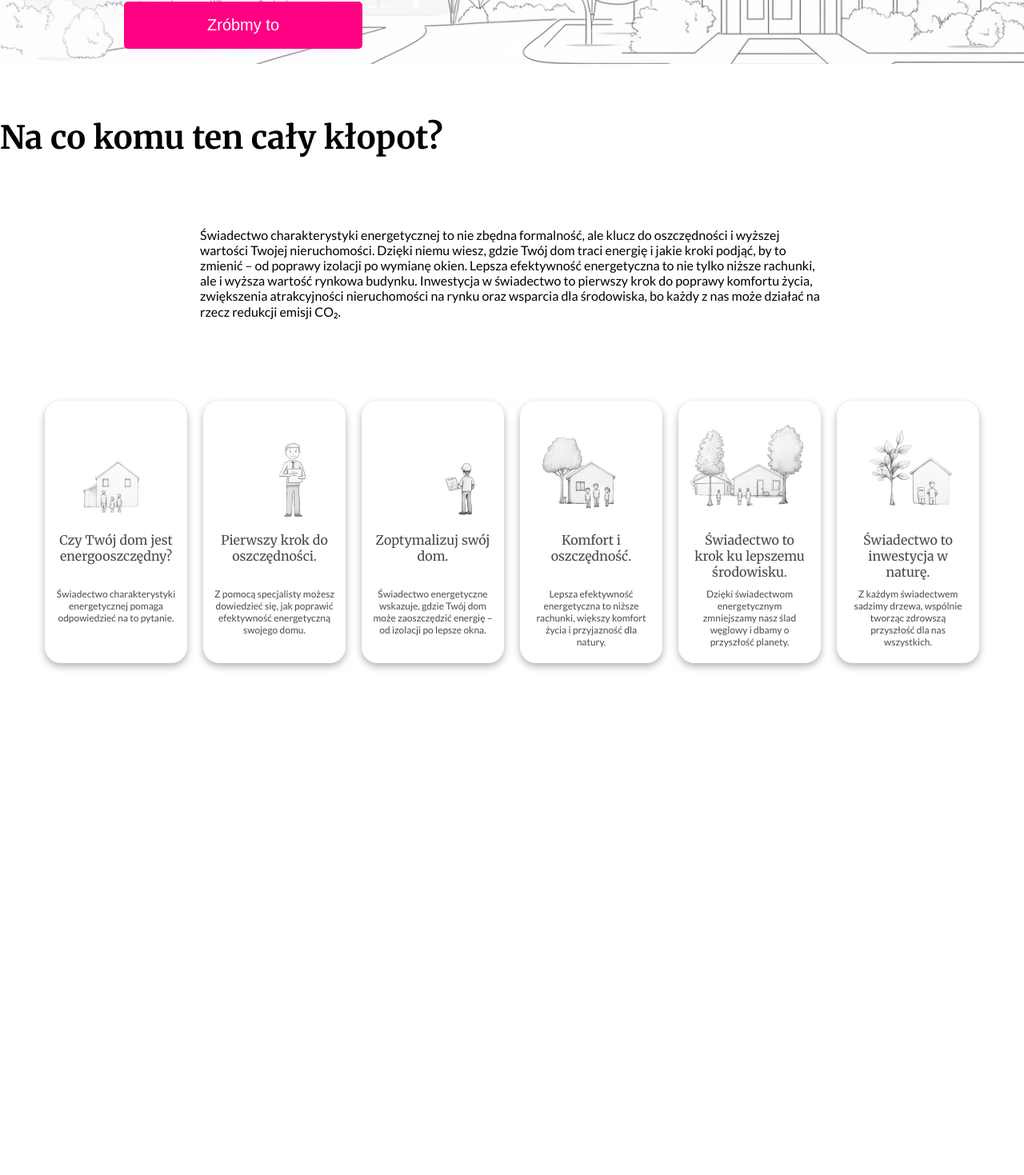
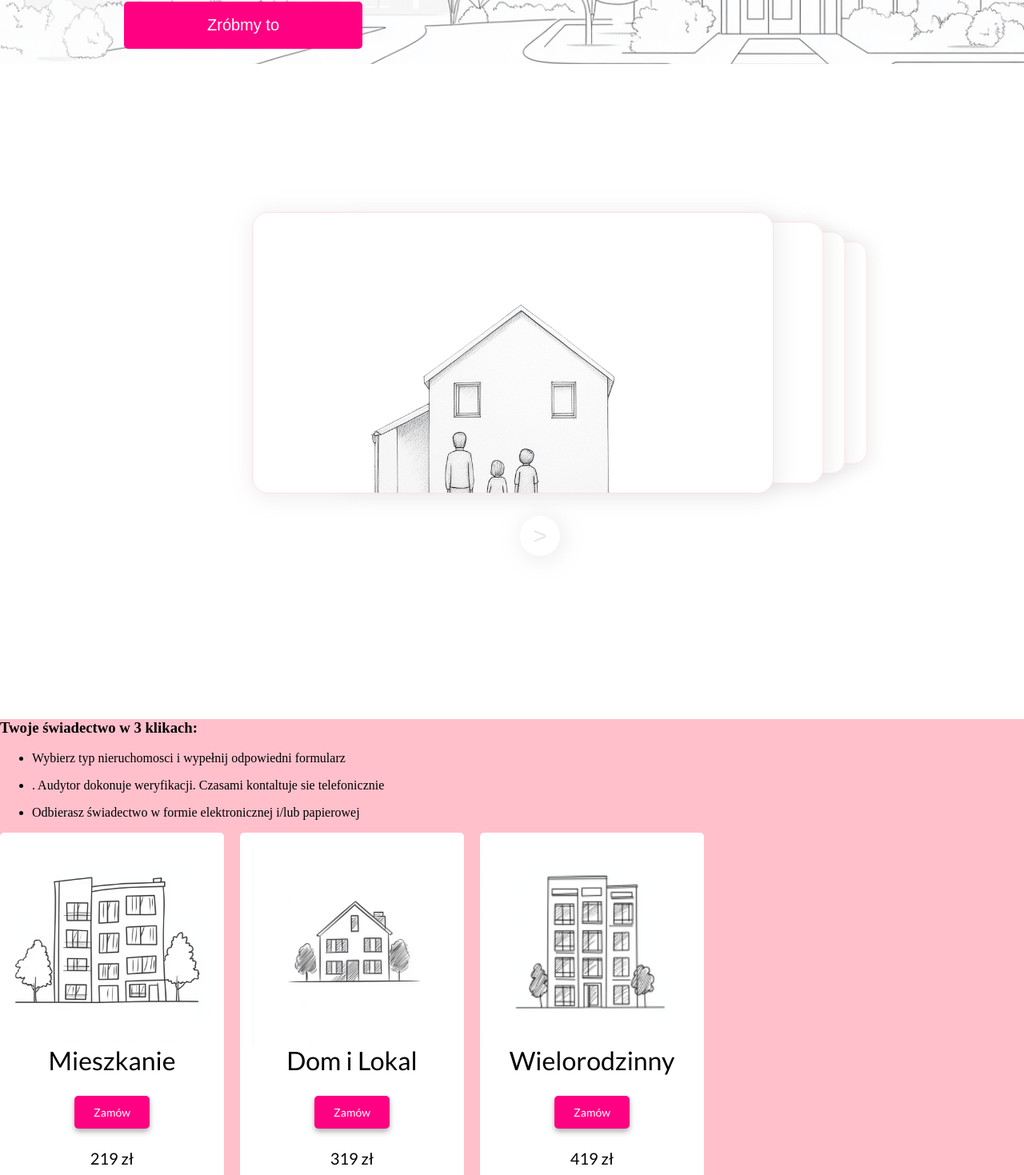
Before and after one commit to przemekoduje/certyfikat, a React (Create React App) app: page / in a window 1280 px wide. Shown: the part 720-2189 px from the top of the page at 80% size. Built offline with nearby package versions, Linux system fonts and the light colour scheme; the HTML template or start-up script is replaced by a standard one; a web font is replaced by a local one.

Commit message:
Opis wprowadzonych zmian

```diff
--- a/package.json
+++ b/package.json
@@ -7,9 +7,11 @@
     "@emotion/styled": "^11.13.0",
     "@mui/icons-material": "^6.0.2",
     "@mui/material": "^6.0.2",
+    "@react-spring/web": "^9.7.4",
     "@testing-library/jest-dom": "^5.17.0",
     "@testing-library/react": "^13.4.0",
     "@testing-library/user-event": "^13.5.0",
+    "framer-motion": "^11.5.4",
     "gsap": "^3.12.5",
     "react": "^18.3.1",
     "react-dom": "^18.3.1",
--- a/src/App.css
+++ b/src/App.css
@@ -6,7 +6,7 @@
 
   .container{
     position: relative;
-   width: 1440px;
+    max-width: 1440px;
     margin: 0 auto;
   }
 
--- /dev/null
+++ b/src/components/home2 copy/home2.scss
@@ -0,0 +1,49 @@
+.home2-container {
+  position: relative;
+  width: 100%;
+  height: 100vh;
+  display: flex;
+  background-color: orange;
+
+//   .display {
+//     margin-top: 40px;
+//     align-self: flex-start;
+
+//     h1 {
+//       font-size: 40px;
+//       font-family: "Merriweather", serif;
+//     }
+//   }
+
+//   .info_h2 {
+//     margin-top: 60px;
+//     display: flex;
+//     width: 780px;
+//     justify-content: center;
+
+//   }
+
+
+//   .images-cont_h2{
+//     margin-top: 100px;
+//     display: flex;
+//     gap: 20px;
+//     justify-content: center;
+//     flex-wrap: wrap;
+
+//     .comix-container {
+//       display: flex;
+//       gap: 20px;
+
+//       .comix-item {
+//         border-radius: 20px;
+//         transform: translateY(300px);
+//         opacity: 0;
+//         transition: transform 0.5s ease-in-out, opacity 0.5s ease;
+//       }
+//     }
+//   }
+
+
+
+}
--- a/src/components/home2/Home2.jsx
+++ b/src/components/home2/Home2.jsx
@@ -1,123 +1,132 @@
-import React, { useEffect, useRef } from "react";
+import React, { useState } from "react";
+import { motion } from "framer-motion"; // Importujemy motion z framer-motion
 import "./home2.scss";
-import Comix from "../comix/Comix";
 
-
-const images = [
-  "/images/Tło usunięte (scene1).png",
-  "/images/Tło usunięte (scene2).png",
-  "/images/Tło usunięte (scene3).png",
-  "/images/Tło usunięte (scene4).png",
-  "/images/Tło usunięte (scene5).png",
-  "/images/Tło usunięte (scene6).png",
+// Karty z obrazami
+const cards = [
+  { id: 1, imageUrl: "/images/Tło usunięte (scene1).png" },
+  { id: 2, imageUrl: "/images/Tło usunięte (scene2).png" },
+  { id: 3, imageUrl: "/images/Tło usunięte (scene3).png" },
+  { id: 4, imageUrl: "/images/Tło usunięte (scene4).png" },
 ];
 
-const head = [
-  "Czy Twój dom jest energooszczędny? ",
-  "Pierwszy krok do oszczędności.",
-  "Zoptymalizuj swój dom.",
-  "Komfort i oszczędność.",
-  "Świadectwo to krok ku lepszemu środowisku.",
-  "Świadectwo to inwestycja w naturę.",
-];
+export default function Home2() {
+  const [currentIndex, setCurrentIndex] = useState(0);
+  const [zIndexes, setZIndexes] = useState(
+    cards.map((_, index) => cards.length - index)
+  );
 
-const opis = [
-  "Świadectwo charakterystyki energetycznej pomaga odpowiedzieć na to pytanie.",
-  "Z pomocą specjalisty możesz dowiedzieć się, jak poprawić efektywność energetyczną swojego domu.",
-  "Świadectwo energetyczne wskazuje, gdzie Twój dom może zaoszczędzić energię – od izolacji po lepsze okna.",
-  "Lepsza efektywność energetyczna to niższe rachunki, większy komfort życia i przyjazność dla natury.",
-  "Dzięki świadectwom energetycznym zmniejszamy nasz ślad węglowy i dbamy o przyszłość planety.",
-  "Z każdym świadectwem sadzimy drzewa, wspólnie tworząc zdrowszą przyszłość dla nas wszystkich.",
-];
+  const handleSwipe = (direction) => {
+    const newZIndexes = [...zIndexes];
 
+    if (direction === "right") {
+      cards.forEach((_, index) => {
+        if (index === currentIndex) {
+          newZIndexes[index] -= 1; // active card z-index -1
+        } else if (index < currentIndex) {
+          newZIndexes[index] -= 1; // left z-index -1
+        } else {
+          newZIndexes[index] += 1; // stack z-index +1
+        }
+      });
+      setCurrentIndex((prevIndex) =>
+        prevIndex < cards.length - 1 ? prevIndex + 1 : prevIndex
+      );
+    } else if (direction === "left") {
+      cards.forEach((_, index) => {
+        if (index === currentIndex) {
+          newZIndexes[index] -= 1; // active card z-index -1
+        } else if (index < currentIndex) {
+          newZIndexes[index] += 1; // left z-index +1
+        } else {
+          newZIndexes[index] -= 1; // stack z-index -1
+        }
+      });
+      setCurrentIndex((prevIndex) =>
+        prevIndex > 0 ? prevIndex - 1 : prevIndex
+      );
+    }
 
-export default function Home2() {
-  const comixContainerRef1 = useRef(null);
-  const comixContainerRef2 = useRef(null);
+    setZIndexes(newZIndexes);
+  };
 
-  useEffect(() => {
-    const animateComixItems = (comixItems, delayMultiplier = 0) => {
-      // Intersection Observer callback
-      const handleIntersection = (entries) => {
-        entries.forEach((entry) => {
-          const index = Array.from(comixItems).indexOf(entry.target); // Pobranie indeksu elementu
-          const delay = index * 0.2 + delayMultiplier; // Opóźnienie w sekundach z dodatkowym opóźnieniem dla 4-6
+  const getCardStyle = (index) => {
+    const distance = Math.abs(index - currentIndex);
+    const offset = distance * 50; // Stała wartość dla przesunięcia
+    const scale = 1 - distance * 0.07; // Stała wartość dla zmniejszania skali
 
-          if (entry.isIntersecting) {
-            // Element wchodzi do widoku: rozpocznij animację z opóźnieniem
-            entry.target.style.transitionDelay = `${delay}s`;
-            entry.target.style.transform = "translateY(0px)";
-            entry.target.style.opacity = "1";
-          } else {
-            // Element opuszcza widok: resetuj do pierwotnej pozycji bez opóźnienia
-            entry.target.style.transitionDelay = "0s";
-            entry.target.style.transform = "translateY(200px)";
-            entry.target.style.opacity = "0";
-          }
-        });
+    if (index === currentIndex) {
+      return {
+        zIndex: zIndexes[index],
       };
-
-      // Ustawienia Intersection Observer
-      const observer = new IntersectionObserver(handleIntersection, {
-        threshold: 0.5, // Procent widoczności elementu wymagany do aktywacji
-      });
-
-      // Obserwowanie każdego elementu comix-item
-      Array.from(comixItems).forEach((item) => {
-        observer.observe(item);
-      });
-
-      // Czyszczenie obserwatora po demontażu komponentu
-      return () => {
-        Array.from(comixItems).forEach((item) => {
-          observer.unobserve(item);
-        });
+    } else if (index < currentIndex) {
+      return {
+        zIndex: zIndexes[index],
       };
-    };
-
-    // Animowanie pierwszego rzędu (comix 1-3)
-    const comixItems1 = comixContainerRef1.current.children;
-    animateComixItems(comixItems1);
-
-    // Animowanie drugiego rzędu (comix 4-6) z dodatkowym opóźnieniem
-    const comixItems2 = comixContainerRef2.current.children;
-    const additionalDelay = 0.6; // Dodatkowe opóźnienie dla comix 4-6 po animacji comix 1-3
-    animateComixItems(comixItems2, additionalDelay);
-  }, []);
+    } else {
+      return {
+        zIndex: zIndexes[index],
+      };
+    }
+  };
 
   return (
     <div className="home2-container">
-      <div className="display">
-        <h1>Na co komu ten cały kłopot?</h1>
+      <div className="card-swipe-container">
+        {cards.map((card, index) => (
+          <motion.div
+            key={card.id}
+            className={`card ${
+              index === currentIndex
+                ? "active"
+                : index < currentIndex
+                ? "left"
+                : "card-stack"
+            }`}
+            style={getCardStyle(index)}
+
+            // Dodajemy animacje
+            animate={{
+              x: index === currentIndex
+                ? 0
+                : index < currentIndex
+                ? -35 - (Math.abs(currentIndex - index) * 50) // Przesuwanie na lewo
+                : 35 + (Math.abs(currentIndex - index) * 50), // Przesuwanie na prawo
+              scale: index === currentIndex
+                ? 1
+                : 1 - (Math.abs(currentIndex - index) * 0.07), // Skala
+            }}
+
+            // Definiujemy animację przejścia
+            transition={{
+              type: "spring", // Zastosowanie sprężyny
+              stiffness: 300, // Im wyższa wartość, tym szybciej karta wróci na miejsce
+              damping: 30, // Kontroluje "drgania" przy animacji
+            }}
+          >
+            <img src={card.imageUrl} alt={`Card ${card.id}`} className="card-img" />
+          </motion.div>
+        ))}
       </div>
 
-      <span className="info_h2 lato-regular">Świadectwo charakterystyki energetycznej to nie zbędna formalność, ale klucz do oszczędności i wyższej wartości Twojej nieruchomości. Dzięki niemu wiesz, gdzie Twój dom traci energię i jakie kroki podjąć, by to zmienić – od poprawy izolacji po wymianę okien. Lepsza efektywność energetyczna to nie tylko niższe rachunki, ale i wyższa wartość rynkowa budynku. Inwestycja w świadectwo to pierwszy krok do poprawy komfortu życia, zwiększenia atrakcyjności nieruchomości na rynku oraz wsparcia dla środowiska, bo każdy z nas może działać na rzecz redukcji emisji CO₂.</span>
-
-      <div className="images-cont_h2">
-        <div ref={comixContainerRef1} className="comix-container cont1">
-          {images.slice(0, 3).map((img, index) => (
-            <div className="comix-item" key={index}>
-              <Comix
-                image={img}
-                head={head[index]}
-                opis={opis[index]}
-              />
-            </div>
-          ))}
-        </div>
-        <div ref={comixContainerRef2} className="comix-container cont2">
-          {images.slice(3, 6).map((img, index) => (
-            <div className="comix-item" key={index + 3}>
-              <Comix
-                image={img}
-                head={head[index + 3]}
-                opis={opis[index + 3]}
-              />
-            </div>
-          ))}
-        </div>
+      <div className="controls">
+      <button
+          onClick={() => handleSwipe("left")}
+          style={{
+            visibility: currentIndex === 0 ? "hidden" : "visible", // Ukrywamy, ale zachowujemy miejsce
+          }}
+        >
+          &lt;
+        </button>
+        <button
+          onClick={() => handleSwipe("right")}
+          style={{
+            visibility: currentIndex === cards.length - 1 ? "hidden" : "visible", // Ukrywamy, ale zachowujemy miejsce
+          }}
+        >
+          &gt;
+        </button>
       </div>
-
     </div>
   );
 }
--- a/src/components/home2/home2.scss
+++ b/src/components/home2/home2.scss
@@ -1,63 +1,60 @@
 .home2-container {
-  position: relative;
-  width: 100%;
-  // height: calc(100vh - 80px);
-  height: 100vh;
-  display: flex;
-  flex-direction: column;
-  align-items: center;
+    width: 100%;
+    height: 100vh;
+    display: flex;
+    flex-direction: column;
+    justify-content: center;
+    align-items: center;
 
-  .display {
-    margin-top: 40px;
-    align-self: flex-start;
+    .controls {
 
-    h1 {
-      font-size: 40px;
-      font-family: "Merriweather", serif;
-    }
-  }
-
-  .info_h2 {
-    margin-top: 60px;
-    display: flex;
-    width: 780px;
-    justify-content: center;
-
-  }
+        display: flex;
+        justify-content: center;
+        align-items: center;
+        gap: 20px;
+        margin-top: 30px;
 
 
-  .images-cont_h2{
-    margin-top: 100px;
-    display: flex;
-    gap: 20px;
-    justify-content: center;
+      button {
+        border-radius: 50%;
+        width: 50px;
+        height: 50px;
+        border: none;
+        background-color: white;
+        font-size: 30px;
+        font-weight: 100;
+        color: rgb(231, 231, 231);
 
-    .comix-container {
-      display: flex;
-      gap: 20px;
+        box-shadow: 3px 3px 25px 5px rgba(179, 179, 179, 0.2);
 
-      &.cont1 {
+
 
 
       }
+    }
 
-      &.cont2 {
+    .card-swipe-container {
+      position: relative;
+      width: 650px;
+      height: 350px;
 
+      .card {
+        position: absolute;
+        top: 0;
+        left: 0;
+        width: 100%;
+        height: 100%;
+        border-radius: 20px;
+        transition: transform 0.5s ease, z-index 0s 0.5s;
+        background-color: white;
+        border: 1px solid rgb(255, 224, 224);
+        box-shadow: 3px 3px 25px 5px rgba(179, 179, 179, 0.2);
 
-      }
-
-      .comix-item {
-        border-radius: 20px;
-        transform: translateY(300px);
-        /* Początkowa pozycja – przesunięta w dół */
-        opacity: 0;
-        /* Początkowa przezroczystość */
-        transition: transform 0.5s ease-in-out, opacity 0.5s ease;
-        /* Animacja transform i opacity */
+        img {
+          width: 100%;
+          height: 100%;
+          object-fit: cover;
+        }
       }
     }
   }
-
-
-
-}
--- /dev/null
+++ b/src/components/home3/Home3.jsx
@@ -0,0 +1,70 @@
+import React from 'react'
+import './home3.scss'
+
+const images = [
+    '/images/flat.png',
+    '/images/dom.png',
+    '/images/building.png',
+]
+const types = [
+    'Mieszkanie',
+    'Dom i Lokal',
+    'Wielorodzinny'
+]
+const prices = [
+    '219 zł',
+    '319 zł',
+    '419 zł'
+]
+
+// Komponent comixOffer
+const ComixOffer = ({ image, type, price }) => {
+    return (
+        <div className="wrapper">
+            <img src={image} alt={type} />
+            <div className="type lato-regular">{type}</div>
+            <button className='lato-regular'>Zamów</button>
+            <span className="price lato-regular">{price}</span>
+        </div>
+    );
+};
+
+
+export default function Home3() {
+
+
+  return (
+    <div className='home3-container'>
+        <h3>Twoje świadectwo w 3 klikach:</h3>
+        <ul>
+            <li>
+                <p>Wybierz typ nieruchomosci i wypełnij odpowiedni formularz</p>
+
+            </li>
+            <li>
+                <p>. Audytor dokonuje weryfikacji. Czasami kontaltuje sie telefonicznie</p>
+
+            </li>
+            <li>
+                <p>Odbierasz świadectwo w formie elektronicznej i/lub papierowej</p>
+
+            </li>
+
+        </ul>
+
+        <div className="comix-offer">
+                {/* Renderowanie trzech ofert comixOffer */}
+                {images.map((image, index) => (
+                    <ComixOffer
+                        key={index}
+                        image={image}
+                        type={types[index]}
+                        price={prices[index]}
+                    />
+                ))}
+            </div>
+
+
+    </div>
+  )
+}
--- /dev/null
+++ b/src/components/home3/home3.scss
@@ -0,0 +1,60 @@
+.home3-container{
+    width: 100%;
+    height: 100vh;
+
+    background-color: pink;
+
+
+
+    .comix-offer{
+        display: flex;
+        gap: 20px;
+
+
+
+        .wrapper{
+            display: flex;
+            flex-direction: column;
+            align-items: center;
+            background-color: white;
+            border-radius: 5px;
+            padding: 15px;
+
+
+            img{
+                width: 250px;
+                height: 250px;
+                object-fit: cover;
+            }
+
+            .type{
+                font-size: 32px;
+            }
+
+            button {
+                margin: 25px 0;
+                font-size: 20px;
+                font-size: 14px;
+                color: white;
+                padding: 12px 24px;
+                border: none;
+                background-color: #FF0083;
+                border-radius: 5px;
+                box-shadow: 0 4px 7px rgba(0, 0, 0, 0.3);
+                /* Dodany cień */
+                transition: box-shadow 0.3s ease;
+                /* Płynne przejście dla cienia */
+                cursor: pointer;
+
+                &:hover {
+                    box-shadow: 0 6px 9px #0000004d;
+                    /* Cień po najechaniu myszą */
+                }
+
+            }
+            .price{
+                font-size: 20px;
+            }
+        }
+    }
+}
--- a/src/components/navbar/navbar.scss
+++ b/src/components/navbar/navbar.scss
@@ -7,7 +7,7 @@
     z-index: 1000;
 
     .navbar {
-        width: 1440px;
+        max-width: 1440px;
         height: 80px;
         margin: 0 auto;
         display: flex;
--- a/src/pages/homePage/HomePage.jsx
+++ b/src/pages/homePage/HomePage.jsx
@@ -2,12 +2,14 @@ import React from "react";
 import "./homePage.scss";
 import Home1 from "../../components/home1/Home1";
 import Home2 from "../../components/home2/Home2";
+import Home3 from "../../components/home3/Home3";
 
 export default function HomePage() {
   return (
     <div className="homepage">
       <Home1/>
       <Home2/>
+      <Home3/>
     </div>
   );
 }
--- a/src/pages/homePage/homePage.scss
+++ b/src/pages/homePage/homePage.scss
@@ -1,6 +1,6 @@
 .homepage {
     width: 100%;
     position: relative;
-    height: 300vh;
+
 
 }
```
Also changed, not shown: src/components/home2 copy/Home2.jsx (added, +98 -0 lines), public/images/building.png (added), 1 other file (tests, documents, lock files or other folders).
